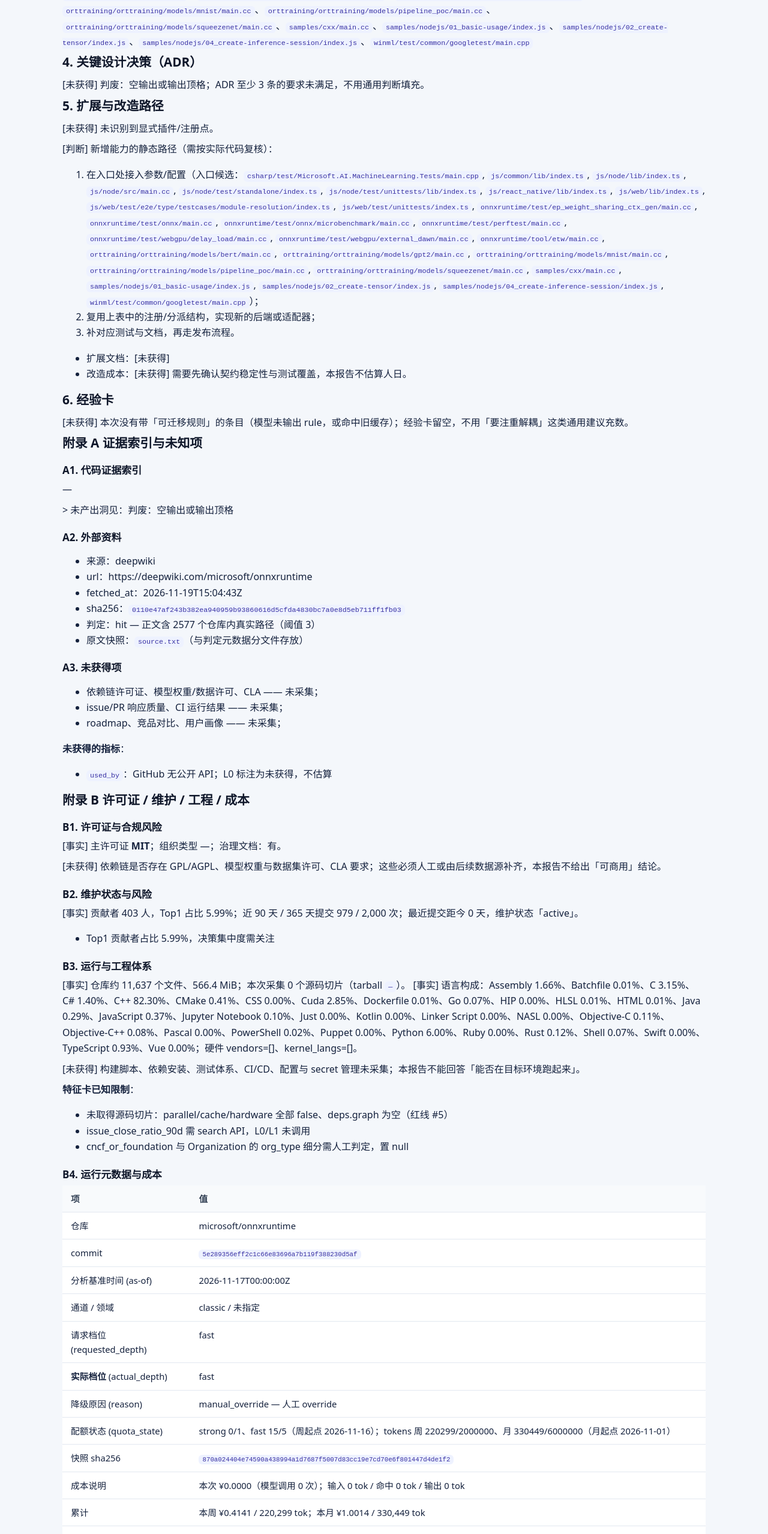
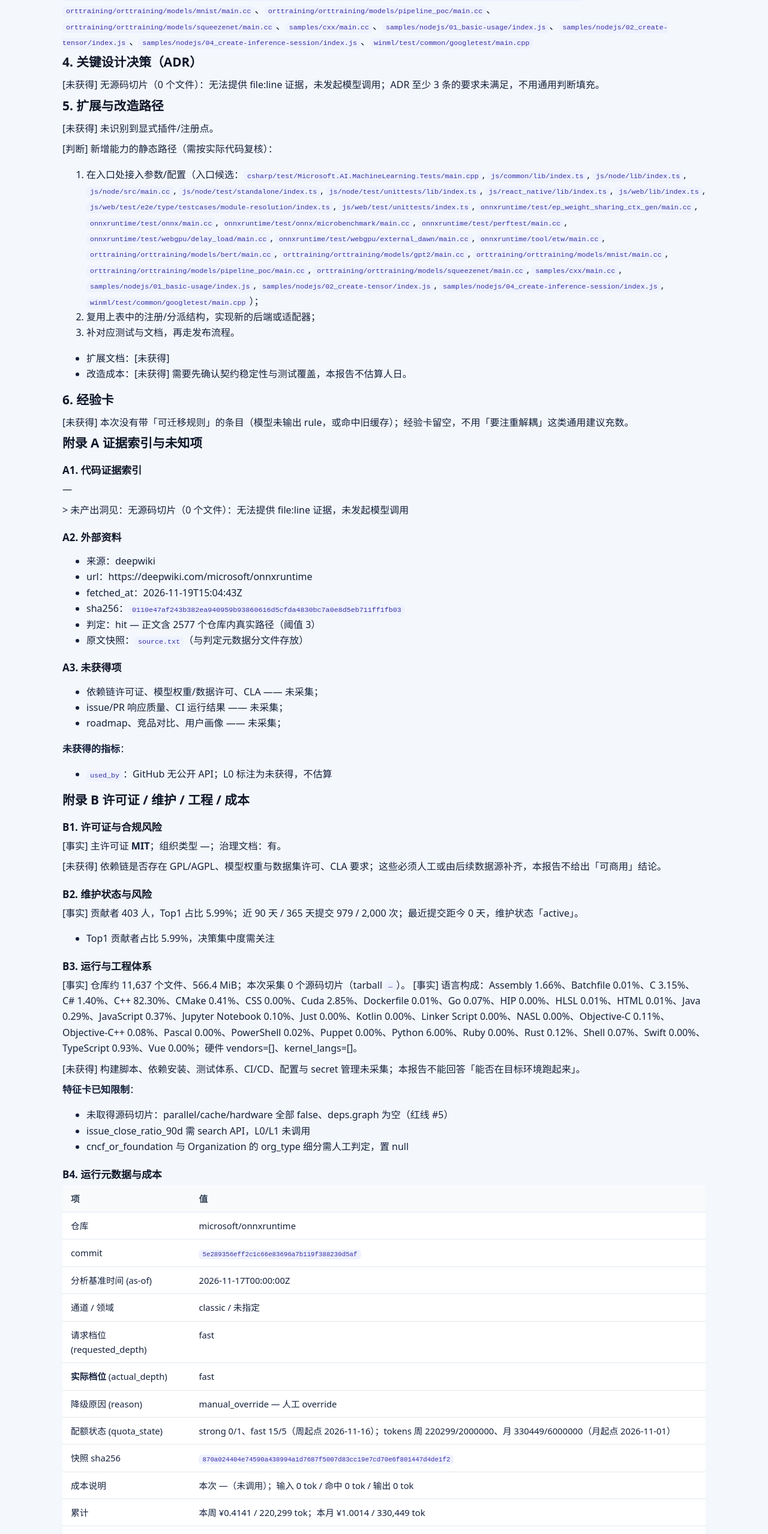
Before and after one commit to tochikoma777/osslens, a plain HTML site: page site/report-microsoft__onnxruntime__2026-11-17.html in a window 1280 px wide. Shown: the part 1962-4519 px from the top of the page at 60% size. Drawn offline with Linux system fonts and the light colour scheme.

Commit message:
data: onnxruntime 报告标注证据缺失（未发起调用）

```diff
--- a/site/report-microsoft__onnxruntime__2026-11-17.html
+++ b/site/report-microsoft__onnxruntime__2026-11-17.html
@@ -75,7 +75,7 @@ footer{max-width:1120px;margin:0 auto;padding:22px 24px 36px;color:var(--muted);
 <p>[未获得] 本次源码切片未识别到显式接口/注册模式；这不等于项目没有抽象层，只说明当前采集粒度不足。</p>
 <p>入口候选（可作为契约阅读起点）：<code>csharp/test/Microsoft.AI.MachineLearning.Tests/main.cpp</code>、<code>js/common/lib/index.ts</code>、<code>js/node/lib/index.ts</code>、<code>js/node/src/main.cc</code>、<code>js/node/test/standalone/index.ts</code>、<code>js/node/test/unittests/lib/index.ts</code>、<code>js/react_native/lib/index.ts</code>、<code>js/web/lib/index.ts</code>、<code>js/web/test/e2e/type/testcases/module-resolution/index.ts</code>、<code>js/web/test/unittests/index.ts</code>、<code>onnxruntime/test/ep_weight_sharing_ctx_gen/main.cc</code>、<code>onnxruntime/test/onnx/main.cc</code>、<code>onnxruntime/test/onnx/microbenchmark/main.cc</code>、<code>onnxruntime/test/perftest/main.cc</code>、<code>onnxruntime/test/webgpu/delay_load/main.cc</code>、<code>onnxruntime/test/webgpu/external_dawn/main.cc</code>、<code>onnxruntime/tool/etw/main.cc</code>、<code>orttraining/orttraining/models/bert/main.cc</code>、<code>orttraining/orttraining/models/gpt2/main.cc</code>、<code>orttraining/orttraining/models/mnist/main.cc</code>、<code>orttraining/orttraining/models/pipeline_poc/main.cc</code>、<code>orttraining/orttraining/models/squeezenet/main.cc</code>、<code>samples/cxx/main.cc</code>、<code>samples/nodejs/01_basic-usage/index.js</code>、<code>samples/nodejs/02_create-tensor/index.js</code>、<code>samples/nodejs/04_create-inference-session/index.js</code>、<code>winml/test/common/googletest/main.cpp</code></p>
 <h2>4. 关键设计决策（ADR）</h2>
-<p>[未获得] 判废：空输出或输出顶格；ADR 至少 3 条的要求未满足，不用通用判断填充。</p>
+<p>[未获得] 无源码切片（0 个文件）：无法提供 file:line 证据，未发起模型调用；ADR 至少 3 条的要求未满足，不用通用判断填充。</p>
 <h2>5. 扩展与改造路径</h2>
 <p>[未获得] 未识别到显式插件/注册点。</p>
 <p>[判断] 新增能力的静态路径（需按实际代码复核）：</p>
@@ -86,7 +86,7 @@ footer{max-width:1120px;margin:0 auto;padding:22px 24px 36px;color:var(--muted);
 <h2>附录 A 证据索引与未知项</h2>
 <h3>A1. 代码证据索引</h3>
 <p>—</p>
-<p>&gt; 未产出洞见：判废：空输出或输出顶格</p>
+<p>&gt; 未产出洞见：无源码切片（0 个文件）：无法提供 file:line 证据，未发起模型调用</p>
 <h3>A2. 外部资料</h3>
 <ul><li>来源：deepwiki</li><li>url：https://deepwiki.com/microsoft/onnxruntime</li><li>fetched_at：2026-11-19T15:04:43Z</li><li>sha256：<code>0110e47af243b382ea940959b93860616d5cfda4830bc7a0e8d5eb711ff1fb03</code></li><li>判定：hit — 正文含 2577 个仓库内真实路径（阈值 3）</li><li>原文快照：<code>source.txt</code>（与判定元数据分文件存放）</li></ul>
 <h3>A3. 未获得项</h3>
@@ -106,7 +106,7 @@ footer{max-width:1120px;margin:0 auto;padding:22px 24px 36px;color:var(--muted);
 <p><strong>特征卡已知限制</strong>：</p>
 <ul><li>未取得源码切片：parallel/cache/hardware 全部 false、deps.graph 为空（红线 #5）</li><li>issue_close_ratio_90d 需 search API，L0/L1 未调用</li><li>cncf_or_foundation 与 Organization 的 org_type 细分需人工判定，置 null</li></ul>
 <h3>B4. 运行元数据与成本</h3>
-<table><thead><tr><th>项</th><th>值</th></tr></thead><tbody><tr><td>仓库</td><td>microsoft/onnxruntime</td></tr><tr><td>commit</td><td><code>5e289356eff2c1c66e83696a7b119f388230d5af</code></td></tr><tr><td>分析基准时间 (as-of)</td><td>2026-11-17T00:00:00Z</td></tr><tr><td>通道 / 领域</td><td>classic / 未指定</td></tr><tr><td>请求档位 (requested_depth)</td><td>fast</td></tr><tr><td><strong>实际档位</strong> (actual_depth)</td><td>fast</td></tr><tr><td>降级原因 (reason)</td><td>manual_override — 人工 override</td></tr><tr><td>配额状态 (quota_state)</td><td>strong 0/1、fast 15/5（周起点 2026-11-16）；tokens 周 220299/2000000、月 330449/6000000（月起点 2026-11-01）</td></tr><tr><td>快照 sha256</td><td><code>870a024404e74590a438994a1d7687f5007d83cc19e7cd70e6f801447d4de1f2</code></td></tr><tr><td>成本说明</td><td>本次 ¥0.0000（模型调用 0 次）；输入 0 tok / 命中 0 tok / 输出 0 tok</td></tr><tr><td>累计</td><td>本周 ¥0.4141 / 220,299 tok；本月 ¥1.0014 / 330,449 tok</td></tr><tr><td>单价</td><td>deepseek-flash 输入未命中 ¥2/M · 缓存命中 ¥0.04/M · 输出 ¥8/M（官方中文页，核对 2026-11-03，取高峰价；低谷约为一半）</td></tr><tr><td>口径</td><td>本次分析的成本（不含开发期重复调用）；账户累计见 cost；成本说明同 as-of 重跑不变（幂等优先）；两者不一致是设计，不是 bug</td></tr></tbody></table>
+<table><thead><tr><th>项</th><th>值</th></tr></thead><tbody><tr><td>仓库</td><td>microsoft/onnxruntime</td></tr><tr><td>commit</td><td><code>5e289356eff2c1c66e83696a7b119f388230d5af</code></td></tr><tr><td>分析基准时间 (as-of)</td><td>2026-11-17T00:00:00Z</td></tr><tr><td>通道 / 领域</td><td>classic / 未指定</td></tr><tr><td>请求档位 (requested_depth)</td><td>fast</td></tr><tr><td><strong>实际档位</strong> (actual_depth)</td><td>fast</td></tr><tr><td>降级原因 (reason)</td><td>manual_override — 人工 override</td></tr><tr><td>配额状态 (quota_state)</td><td>strong 0/1、fast 15/5（周起点 2026-11-16）；tokens 周 220299/2000000、月 330449/6000000（月起点 2026-11-01）</td></tr><tr><td>快照 sha256</td><td><code>870a024404e74590a438994a1d7687f5007d83cc19e7cd70e6f801447d4de1f2</code></td></tr><tr><td>成本说明</td><td>本次 —（未调用）；输入 0 tok / 命中 0 tok / 输出 0 tok</td></tr><tr><td>累计</td><td>本周 ¥0.4141 / 220,299 tok；本月 ¥1.0014 / 330,449 tok</td></tr><tr><td>单价</td><td>deepseek-flash 输入未命中 ¥2/M · 缓存命中 ¥0.04/M · 输出 ¥8/M（官方中文页，核对 2026-11-03，取高峰价；低谷约为一半）</td></tr><tr><td>口径</td><td>本次分析的成本（不含开发期重复调用）；账户累计见 cost；成本说明同 as-of 重跑不变（幂等优先）；两者不一致是设计，不是 bug</td></tr></tbody></table>
 <p><strong>档位决策链路</strong>：</p>
 <ol><li>L4 人工 override：--depth fast（绕过 L1 基线 / L2 配额）</li><li>凭据：齐全</li><li>L2 周配额：人工 override 绕过（本周 strong 0/1、fast 15/5）</li><li>L3 预算：估算 1454 × 安全系数 1.3 = 1890 tok（单选上限 120000），周 220299/2000000</li><li>结论：实际档位 fast（人工 override）</li></ol>
 <p><strong>上下文组装</strong>（裁剪发生在调用之前）：</p>
```
Also changed, not shown: site/costs.html (+1 -1 lines), 1 other file.
